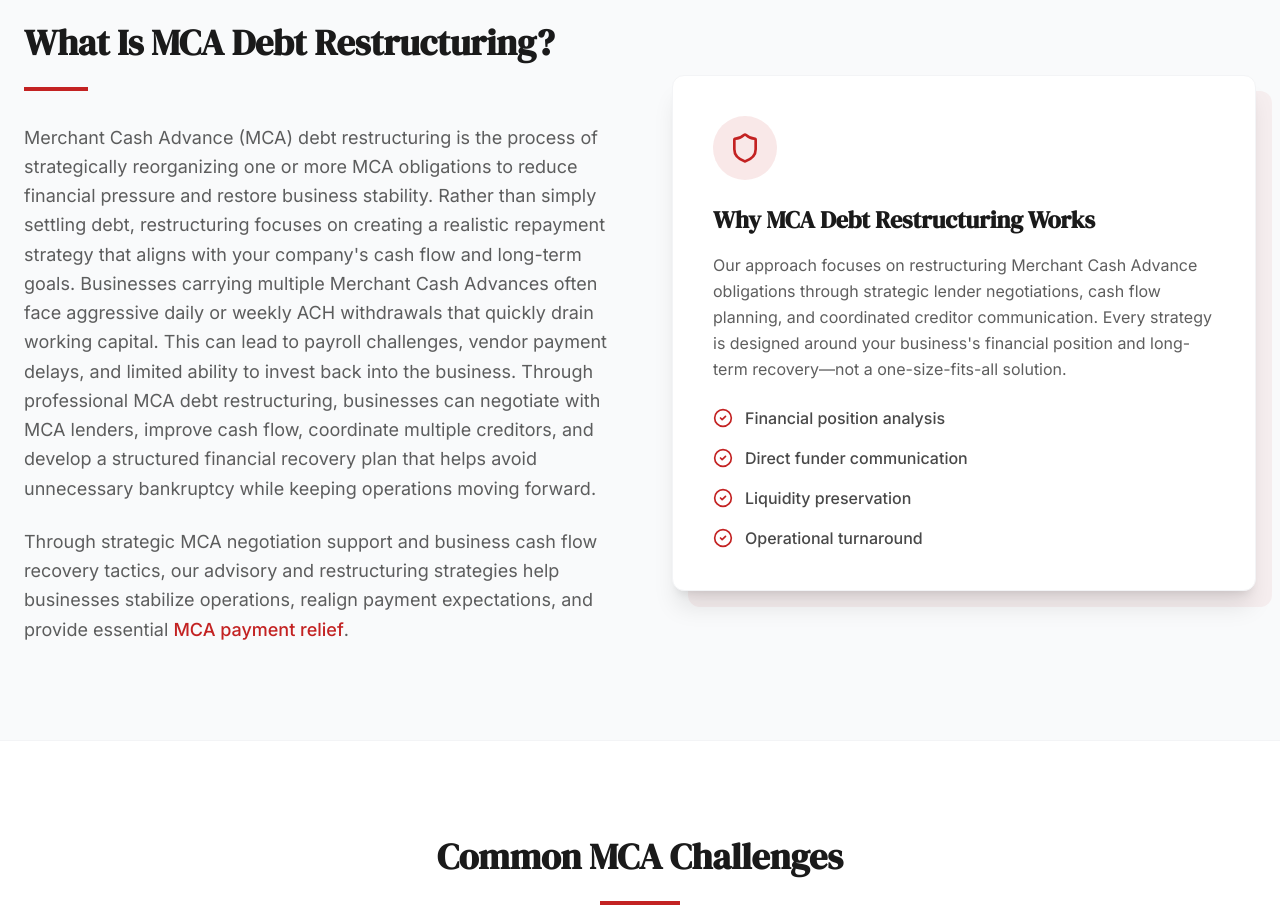
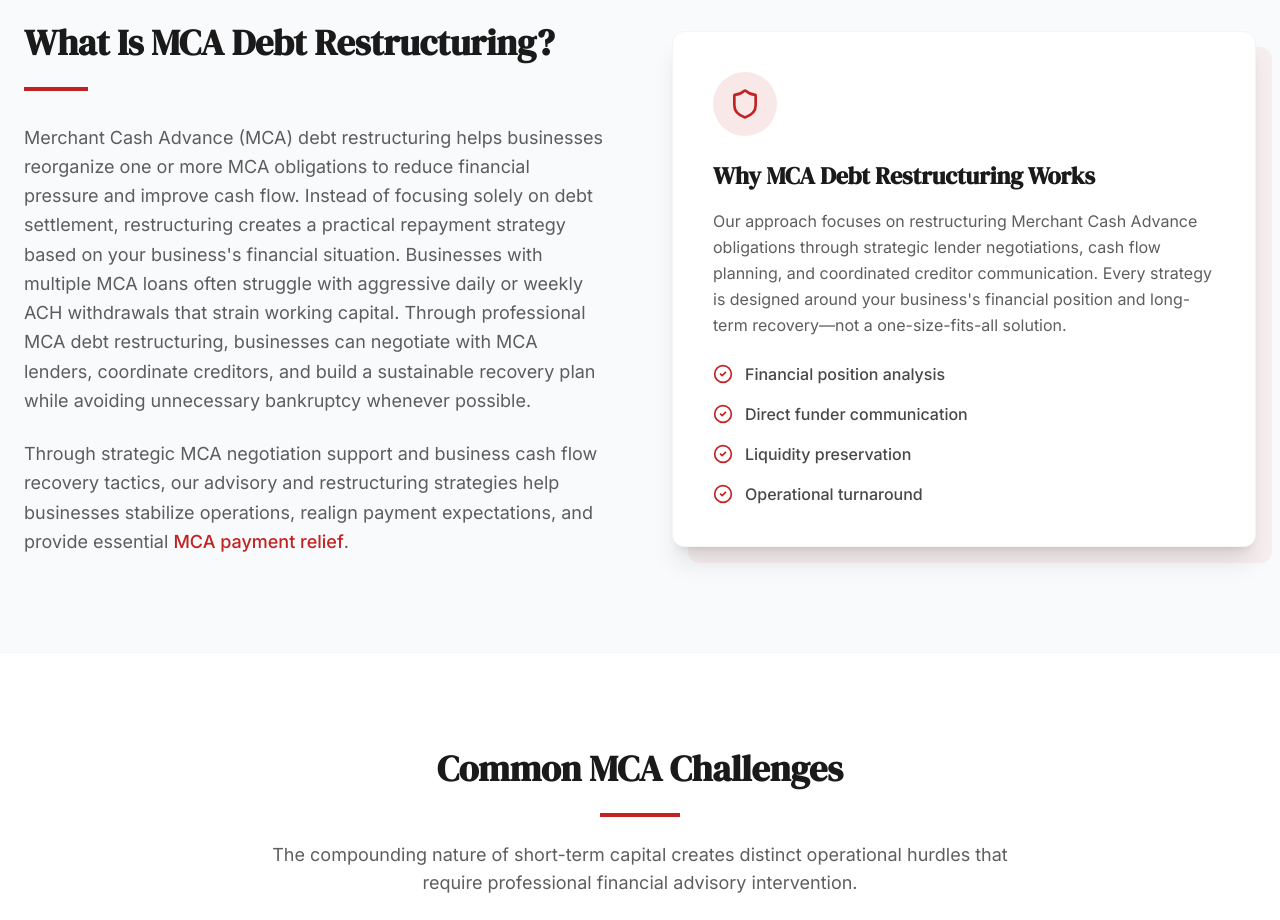
Before and after one commit to samknows9999/sg-054d5103-85fc-4583-be9c-e577d71113a8-1779968500, a Next.js app: page /mca-advisory in a window 1280 px wide. Shown: the part 1380-2300 px from the top of the page. Built offline with nearby package versions, Linux system fonts and the light colour scheme; no server answers; what react-google-recaptcha-v3 would draw is missing.

Commit message:
Update src/pages/mca-advisory.tsx

```diff
--- a/src/pages/mca-advisory.tsx
+++ b/src/pages/mca-advisory.tsx
@@ -272,11 +272,11 @@ Message: ${formData.get("message")}
                 <h2 className="text-3xl md:text-4xl font-serif font-bold mb-6 text-foreground">What Is MCA Debt Restructuring?</h2>
                 <div className="w-16 h-1 bg-accent mb-8"></div>
                 <div className="space-y-6 text-lg text-foreground/70 leading-relaxed">
-                  <p>Merchant Cash Advance (MCA) debt restructuring is the process of strategically reorganizing one or more MCA obligations to reduce financial pressure and restore business stability. Rather than simply settling debt, restructuring focuses on creating a realistic repayment strategy that aligns with your company's cash flow and long-term goals.
+                  <p>Merchant Cash Advance (MCA) debt restructuring helps businesses reorganize one or more MCA obligations to reduce financial pressure and improve cash flow. Instead of focusing solely on debt settlement, restructuring creates a practical repayment strategy based on your business's financial situation.
 
-Businesses carrying multiple Merchant Cash Advances often face aggressive daily or weekly ACH withdrawals that quickly drain working capital. This can lead to payroll challenges, vendor payment delays, and limited ability to invest back into the business.
+Businesses with multiple MCA loans often struggle with aggressive daily or weekly ACH withdrawals that strain working capital. Through professional MCA debt restructuring, businesses can negotiate with MCA lenders, coordinate creditors, and build a sustainable recovery plan while avoiding unnecessary bankruptcy whenever possible.
 
-Through professional MCA debt restructuring, businesses can negotiate with MCA lenders, improve cash flow, coordinate multiple creditors, and develop a structured financial recovery plan that helps avoid unnecessary bankruptcy while keeping operations moving forward.</p>
+                  </p>
 
                   <p>
                     Through strategic MCA negotiation support and business cash flow recovery tactics, our advisory and restructuring strategies help businesses stabilize operations, realign payment expectations, and provide essential <Link href="/mca-debt-relief" className="text-accent hover:underline font-medium">MCA payment relief</Link>.
```
